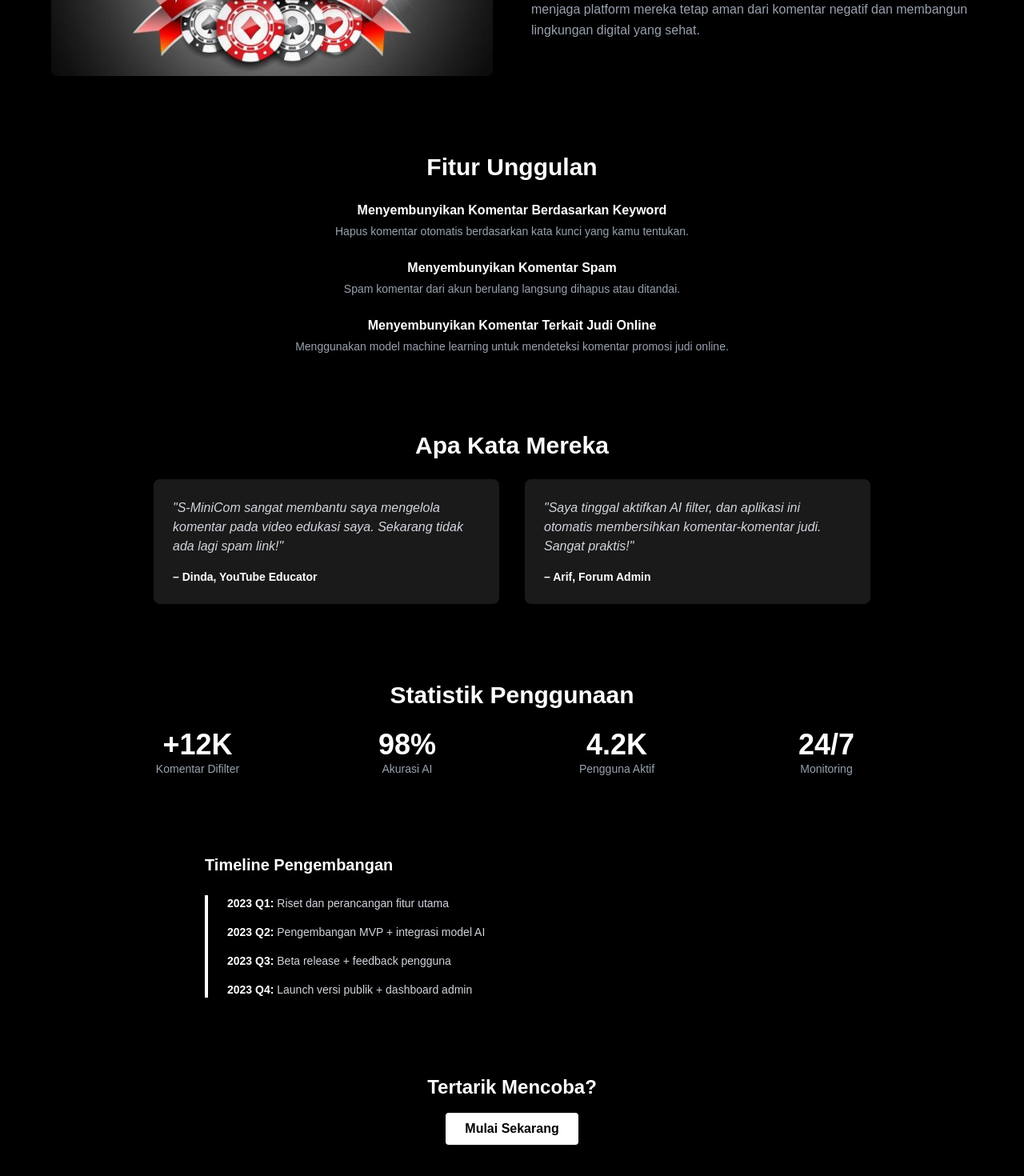
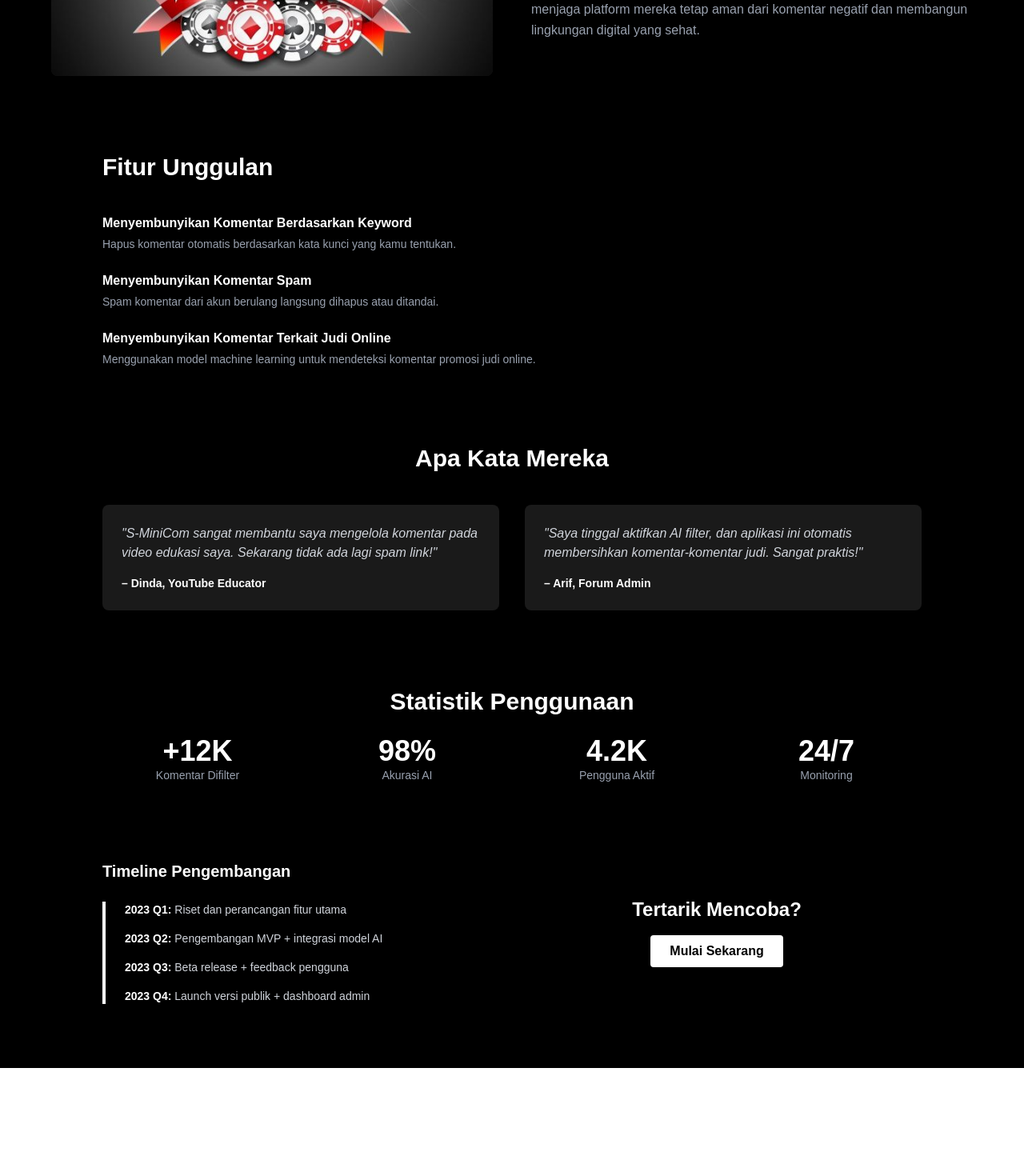
Before and after one commit to Zackraff/S-Com, a Next.js app: page /about in a window 1280 px wide. Shown: the part 516-1986 px from the top of the page at 80% size. After the commit the page ends 1851 px from the top, so only its background shows below. Built offline with nearby package versions, Linux system fonts and the light colour scheme.

Commit message:
update about

```diff
--- a/src/app/about/components/CallToAction.jsx
+++ b/src/app/about/components/CallToAction.jsx
@@ -4,7 +4,7 @@
 
 export function CallToAction() {
     return (
-        <section className="text-center">
+        <section className="text-center w-full">
             <h4 className="text-2xl font-bold mb-4 ">Tertarik Mencoba?</h4>
             <Link
                 href="/login"
--- a/src/app/about/components/FeatureList.jsx
+++ b/src/app/about/components/FeatureList.jsx
@@ -1,19 +1,34 @@
 export function FeatureList() {
     return (
-    <section className="max-w-3xl mx-auto text-center">
-      <h3 className="text-3xl font-bold mb-6">Fitur Unggulan</h3>
+        <section className="max-w-5xl mx-auto">
+            <h3 className="text-3xl font-bold mb-10">Fitur Unggulan</h3>
             <ul className="space-y-6">
                 <li>
-          <p className="text-white font-semibold">Menyembunyikan Komentar Berdasarkan Keyword</p>
-          <p className="text-gray-400 text-sm mt-1">Hapus komentar otomatis berdasarkan kata kunci yang kamu tentukan.</p>
+                    <p className="text-white font-semibold">
+                        Menyembunyikan Komentar Berdasarkan Keyword
+                    </p>
+                    <p className="text-gray-400 text-sm mt-1">
+                        Hapus komentar otomatis berdasarkan kata kunci yang kamu
+                        tentukan.
+                    </p>
                 </li>
                 <li>
-          <p className="text-white font-semibold">Menyembunyikan Komentar Spam</p>
-          <p className="text-gray-400 text-sm mt-1">Spam komentar dari akun berulang langsung dihapus atau ditandai.</p>
+                    <p className="text-white font-semibold">
+                        Menyembunyikan Komentar Spam
+                    </p>
+                    <p className="text-gray-400 text-sm mt-1">
+                        Spam komentar dari akun berulang langsung dihapus atau
+                        ditandai.
+                    </p>
                 </li>
                 <li>
-          <p className="text-white font-semibold">Menyembunyikan Komentar Terkait Judi Online</p>
-          <p className="text-gray-400 text-sm mt-1">Menggunakan model machine learning untuk mendeteksi komentar promosi judi online.</p>
+                    <p className="text-white font-semibold">
+                        Menyembunyikan Komentar Terkait Judi Online
+                    </p>
+                    <p className="text-gray-400 text-sm mt-1">
+                        Menggunakan model machine learning untuk mendeteksi
+                        komentar promosi judi online.
+                    </p>
                 </li>
             </ul>
         </section>
--- a/src/app/about/components/Testimonials.jsx
+++ b/src/app/about/components/Testimonials.jsx
@@ -1,15 +1,28 @@
 export function Testimonials() {
     return (
-    <section className="max-w-4xl mx-auto space-y-6">
-      <h3 className="text-3xl font-bold text-center">Apa Kata Mereka</h3>
+        <section className="max-w-5xl mx-auto">
+            <h3 className="text-3xl font-bold text-center mb-10">
+                Apa Kata Mereka
+            </h3>
             <div className="grid md:grid-cols-2 gap-8">
                 <div className="bg-white/10 p-6 rounded-lg">
-          <p className="italic text-gray-300">"S-MiniCom sangat membantu saya mengelola komentar pada video edukasi saya. Sekarang tidak ada lagi spam link!"</p>
-          <p className="mt-4 text-sm font-semibold text-white">– Dinda, YouTube Educator</p>
+                    <p className="italic text-gray-300">
+                        "S-MiniCom sangat membantu saya mengelola komentar pada
+                        video edukasi saya. Sekarang tidak ada lagi spam link!"
+                    </p>
+                    <p className="mt-4 text-sm font-semibold text-white">
+                        – Dinda, YouTube Educator
+                    </p>
                 </div>
                 <div className="bg-white/10 p-6 rounded-lg">
-          <p className="italic text-gray-300">"Saya tinggal aktifkan AI filter, dan aplikasi ini otomatis membersihkan komentar-komentar judi. Sangat praktis!"</p>
-          <p className="mt-4 text-sm font-semibold text-white">– Arif, Forum Admin</p>
+                    <p className="italic text-gray-300">
+                        "Saya tinggal aktifkan AI filter, dan aplikasi ini
+                        otomatis membersihkan komentar-komentar judi. Sangat
+                        praktis!"
+                    </p>
+                    <p className="mt-4 text-sm font-semibold text-white">
+                        – Arif, Forum Admin
+                    </p>
                 </div>
             </div>
         </section>
--- a/src/app/about/components/TimelineSection.jsx
+++ b/src/app/about/components/TimelineSection.jsx
@@ -1,6 +1,6 @@
 export function TimelineSection() {
     return (
-        <section className="max-w-3xl mx-auto">
+        <section className="w-full">
             <h3 className="text-xl font-bold mb-6">Timeline Pengembangan</h3>
             <ol className="space-y-4 text-sm text-gray-300 border-l-4 border-white pl-6">
                 <li>
--- a/src/app/about/page.js
+++ b/src/app/about/page.js
@@ -14,8 +14,10 @@
             <FeatureList />
             <Testimonials />
             <StatsSection />
-            <TimelineSection />
-            <CallToAction />
+            <div className="block md:flex items-center justify-between max-w-5xl mx-auto space-y-20 md:space-y-0">
+                <TimelineSection />
+                <CallToAction />
+            </div>
         </main>
     );
 }
```
Also changed, not shown: package.json (indentation only). Lines whose indentation alone changed are shown as unchanged.
